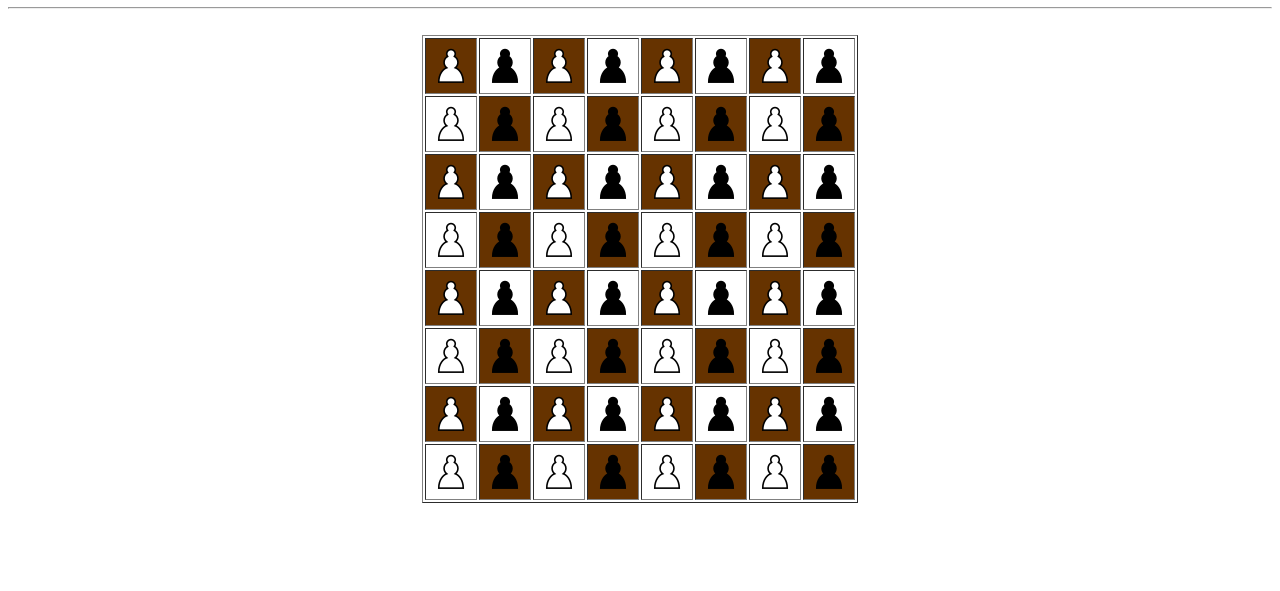
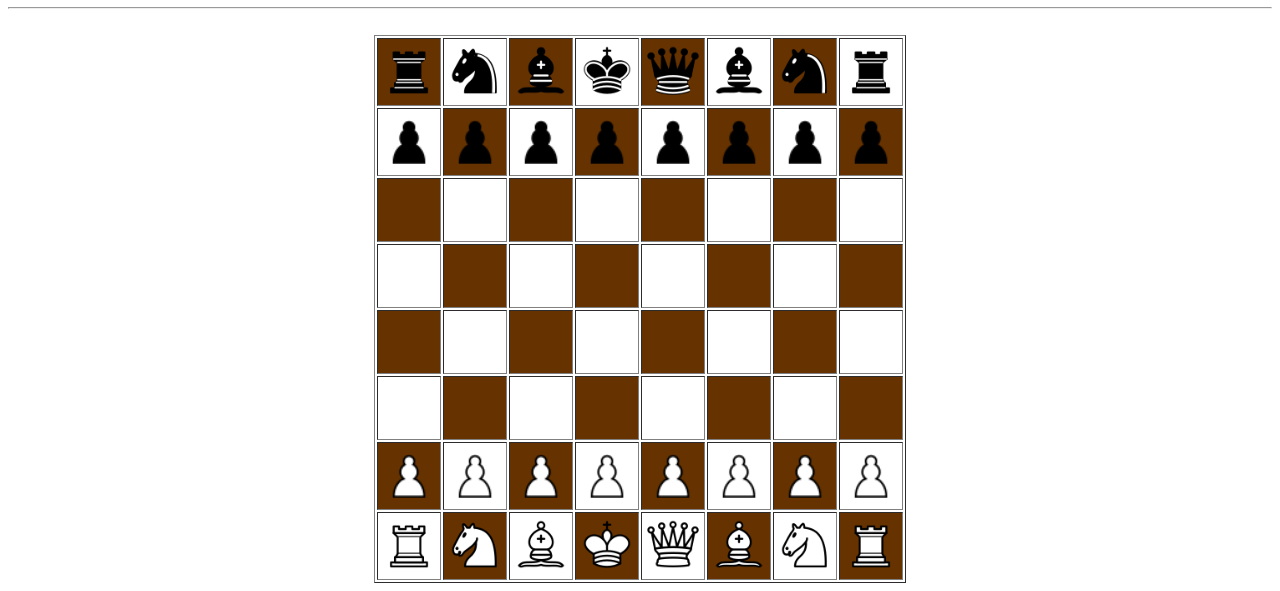
Before and after one commit to DieBarRo/tableroajedrez, a plain HTML site: page index.html in a window 1280 px wide. Shown: the part 229-820 px from the top of the page. Drawn offline with Linux system fonts and the light colour scheme.

Commit message:
feat: :sparkles: finished chess board index

```diff
--- a/index.html
+++ b/index.html
@@ -22,210 +22,210 @@
     <table style="margin: auto;" border="1">
         <tr>
             <td bgcolor="#663300">
-                <a href="" ><img src="images/peon.png" alt=""></a>
+                <a href="" ><img src="images/torreNegro.png" alt="" width="60" height="60"></a>
             </td>
             <td>
-                <a href="" ><img src="images/peonNegro.png" alt=""></a>
+                <a href="" ><img src="images/caballoNegro.png" alt="" width="60" height="60"></a>
             </td>
             <td bgcolor="#663300">
-                <a href="" ><img src="images/peon.png" alt=""></a>
+                <a href="" ><img src="images/alfilNegro.png" alt="" width="60" height="60"></a>
             </td>
             <td>
-                <a href="" ><img src="images/peonNegro.png" alt=""></a>
+                <a href="" ><img src="images/reyNegro.png" alt="" width="60" height="60"></a>
             </td>
             <td bgcolor="#663300">
-                <a href="" ><img src="images/peon.png" alt=""></a>
+                <a href="" ><img src="images/reinaNegro.png" alt="" width="60" height="60"></a>
             </td>
             <td>
-                <a href="" ><img src="images/peonNegro.png" alt=""></a>
+                <a href="" ><img src="images/alfilNegro.png" alt="" width="60" height="60"></a>
             </td>
             <td bgcolor="#663300">
-                <a href="" ><img src="images/peon.png" alt=""></a>
+                <a href="" ><img src="images/caballoNegro.png" alt="" width="60" height="60"></a>
             </td>
             <td>
-                <a href="" ><img src="images/peonNegro.png" alt=""></a>
+                <a href="" ><img src="images/torreNegro.png" alt="" width="60" height="60"></a>
             </td>
         </tr>
         <tr>
-            <td>
-                <a href="" ><img src="images/peon.png" alt=""></a>
+            <td width="60" height="60">
+                <a href="" ><img src="images/peonNegro.png" alt="" width="60" height="60"></a>
             </td>
             <td bgcolor="#663300">
-                <a href="" ><img src="images/peonNegro.png" alt=""></a>
+                <a href="" ><img src="images/peonNegro.png" alt="" width="60" height="60"></a>
             </td>
             <td>
-                <a href="" ><img src="images/peon.png" alt=""></a>
+                <a href="" ><img src="images/peonNegro.png" alt="" width="60" height="60"></a>
             </td>
             <td bgcolor="#663300">
-                <a href="" ><img src="images/peonNegro.png" alt=""></a>
+                <a href="" ><img src="images/peonNegro.png" alt="" width="60" height="60"></a>
             </td>
             <td>
-                <a href="" ><img src="images/peon.png" alt=""></a>
+                <a href="" ><img src="images/peonNegro.png" alt="" width="60" height="60"></a>
             </td>
             <td bgcolor="#663300">
-                <a href="" ><img src="images/peonNegro.png" alt=""></a>
+                <a href="" ><img src="images/peonNegro.png" alt="" width="60" height="60"></a>
             </td>
             <td>
-                <a href="" ><img src="images/peon.png" alt=""></a>
+                <a href="" ><img src="images/peonNegro.png" alt="" width="60" height="60"></a>
             </td>
             <td  bgcolor="#663300">
-                <a href="" ><img src="images/peonNegro.png" alt=""></a>
+                <a href="" ><img src="images/peonNegro.png" alt="" width="60" height="60"></a>
+            </td>
+        </tr>
+        <tr>
+            <td bgcolor="#663300" width="60" height="60">
+                <a href="" ><img src="images/peon.png" alt="" hidden="true"></a>
+            </td>
+            <td width="60" height="60">
+                <a href="" ><img src="images/peonNegro.png" alt="" hidden="true"></a>
+            </td>
+            <td bgcolor="#663300" width="60" height="60">
+                <a href="" ><img src="images/peon.png" alt="" hidden="true"></a>
+            </td>
+            <td width="60" height="60">
+                <a href="" ><img src="images/peonNegro.png" alt="" hidden="true"></a>
+            </td>
+            <td bgcolor="#663300" width="60" height="60">
+                <a href="" ><img src="images/peon.png" alt="" hidden="true"></a>
+            </td>
+            <td width="60" height="60">
+                <a href="" ><img src="images/peonNegro.png" alt="" hidden="true"></a>
+            </td>
+            <td bgcolor="#663300" width="60" height="60">
+                <a href="" ><img src="images/peon.png" alt="" hidden="true"></a>
+            </td>
+            <td width="60" height="60">
+                <a href="" ><img src="images/peonNegro.png" alt="" hidden="true"></a>
+            </td>
+        </tr>
+        <tr>
+            <td width="60" height="60">
+                <a href="" ><img src="images/peon.png" alt="" hidden = true></a>
+            </td>
+            <td bgcolor="#663300" width="60" height="60">
+                <a href="" ><img src="images/peonNegro.png" alt="" hidden = true></a>
+            </td>
+            <td width="60" height="60">
+                <a href="" ><img src="images/peon.png" alt="" hidden = true></a>
+            </td>
+            <td bgcolor="#663300" width="60" height="60">
+                <a href="" ><img src="images/peonNegro.png" alt="" hidden = true></a>
+            </td>
+            <td width="60" height="60">
+                <a href="" ><img src="images/peon.png" alt="" hidden = true></a>
+            </td>
+            <td bgcolor="#663300" width="60" height="60">
+                <a href="" ><img src="images/peonNegro.png" alt="" hidden = true></a>
+            </td>
+            <td width="60" height="60">
+                <a href="" ><img src="images/peon.png" alt="" hidden = true></a>
+            </td>
+            <td  bgcolor="#663300" width="60" height="60">
+                <a href="" ><img src="images/peonNegro.png" alt="" hidden = true></a>
+            </td>
+        </tr>
+        <tr>
+            <td bgcolor="#663300" width="60" height="60">
+                <a href="" ><img src="images/peon.png" alt="" hidden="true"></a>
+            </td>
+            <td width="60" height="60">
+                <a href="" ><img src="images/peonNegro.png" alt="" hidden="true"></a>
+            </td>
+            <td bgcolor="#663300" width="60" height="60">
+                <a href="" ><img src="images/peon.png" alt="" hidden="true"></a>
+            </td>
+            <td width="60" height="60">
+                <a href="" ><img src="images/peonNegro.png" alt="" hidden="true"></a>
+            </td>
+            <td bgcolor="#663300" width="60" height="60">
+                <a href="" ><img src="images/peon.png" alt="" hidden="true"></a>
+            </td>
+            <td width="60" height="60">
+                <a href="" ><img src="images/peonNegro.png" alt="" hidden="true"></a>
+            </td>
+            <td bgcolor="#663300" width="60" height="60">
+                <a href="" ><img src="images/peon.png" alt="" hidden="true"></a>
+            </td>
+            <td width="60" height="60">
+                <a href="" ><img src="images/peonNegro.png" alt="" hidden="true"></a>
+            </td>
+        </tr>
+        <tr>
+            <td width="60" height="60">
+                <a href="" ><img src="images/peon.png" alt="" hidden = true></a>
+            </td>
+            <td bgcolor="#663300" width="60" height="60">
+                <a href="" ><img src="images/peonNegro.png" alt="" hidden = true></a>
+            </td>
+            <td width="60" height="60">
+                <a href="" ><img src="images/peon.png" alt="" hidden = true></a>
+            </td>
+            <td bgcolor="#663300" width="60" height="60">
+                <a href="" ><img src="images/peonNegro.png" alt="" hidden = true></a>
+            </td>
+            <td width="60" height="60">
+                <a href="" ><img src="images/peon.png" alt="" hidden = true></a>
+            </td>
+            <td bgcolor="#663300" width="60" height="60">
+                <a href="" ><img src="images/peonNegro.png" alt="" hidden = true></a>
+            </td>
+            <td width="60" height="60">
+                <a href="" ><img src="images/peon.png" alt="" hidden = true></a>
+            </td>
+            <td  bgcolor="#663300" width="60" height="60">
+                <a href="" ><img src="images/peonNegro.png" alt="" hidden = true></a>
             </td>
         </tr>
         <tr>
             <td bgcolor="#663300">
-                <a href="" ><img src="images/peon.png" alt=""></a>
+                <a href="" ><img src="images/peon.png" alt="" width="60" height="60"></a>
             </td>
             <td>
-                <a href="" ><img src="images/peonNegro.png" alt=""></a>
+                <a href="" ><img src="images/peon.png" alt="" width="60" height="60"></a>
             </td>
             <td bgcolor="#663300">
-                <a href="" ><img src="images/peon.png" alt=""></a>
+                <a href="" ><img src="images/peon.png" alt="" width="60" height="60"></a>
             </td>
             <td>
-                <a href="" ><img src="images/peonNegro.png" alt=""></a>
+                <a href="" ><img src="images/peon.png" alt="" width="60" height="60"></a>
             </td>
             <td bgcolor="#663300">
-                <a href="" ><img src="images/peon.png" alt=""></a>
+                <a href="" ><img src="images/peon.png" alt="" width="60" height="60"></a>
             </td>
             <td>
-                <a href="" ><img src="images/peonNegro.png" alt=""></a>
+                <a href="" ><img src="images/peon.png" alt="" width="60" height="60"></a>
             </td>
             <td bgcolor="#663300">
-                <a href="" ><img src="images/peon.png" alt=""></a>
+                <a href="" ><img src="images/peon.png" alt="" width="60" height="60"></a>
             </td>
             <td>
-                <a href="" ><img src="images/peonNegro.png" alt=""></a>
+                <a href="" ><img src="images/peon.png" alt="" width="60" height="60"></a>
             </td>
         </tr>
         <tr>
-            <td>
-                <a href="" ><img src="images/peon.png" alt=""></a>
+            <td width="60" height="60">
+                <a href="" ><img src="images/torre.png" alt="" width="60" height="60"></a>
             </td>
             <td bgcolor="#663300">
-                <a href="" ><img src="images/peonNegro.png" alt=""></a>
+                <a href="" ><img src="images/caballo.png" alt="" width="60" height="60"></a>
             </td>
             <td>
-                <a href="" ><img src="images/peon.png" alt=""></a>
+                <a href="" ><img src="images/alfil.png" alt="" width="60" height="60"></a>
             </td>
             <td bgcolor="#663300">
-                <a href="" ><img src="images/peonNegro.png" alt=""></a>
+                <a href="" ><img src="images/rey.png" alt="" width="60" height="60"></a>
             </td>
             <td>
-                <a href="" ><img src="images/peon.png" alt=""></a>
+                <a href="" ><img src="images/reina.png" alt="" width="60" height="60"></a>
             </td>
             <td bgcolor="#663300">
-                <a href="" ><img src="images/peonNegro.png" alt=""></a>
+                <a href="" ><img src="images/alfil.png" alt="" width="60" height="60"></a>
             </td>
             <td>
-                <a href="" ><img src="images/peon.png" alt=""></a>
+                <a href="" ><img src="images/caballo.png" alt="" width="60" height="60"></a>
             </td>
             <td  bgcolor="#663300">
-                <a href="" ><img src="images/peonNegro.png" alt=""></a>
-            </td>
-        </tr>
-        <tr>
-            <td bgcolor="#663300">
-                <a href="" ><img src="images/peon.png" alt=""></a>
-            </td>
-            <td>
-                <a href="" ><img src="images/peonNegro.png" alt=""></a>
-            </td>
-            <td bgcolor="#663300">
-                <a href="" ><img src="images/peon.png" alt=""></a>
-            </td>
-            <td>
-                <a href="" ><img src="images/peonNegro.png" alt=""></a>
-            </td>
-            <td bgcolor="#663300">
-                <a href="" ><img src="images/peon.png" alt=""></a>
-            </td>
-            <td>
-                <a href="" ><img src="images/peonNegro.png" alt=""></a>
-            </td>
-            <td bgcolor="#663300">
-                <a href="" ><img src="images/peon.png" alt=""></a>
-            </td>
-            <td>
-                <a href="" ><img src="images/peonNegro.png" alt=""></a>
-            </td>
-        </tr>
-        <tr>
-            <td>
-                <a href="" ><img src="images/peon.png" alt=""></a>
-            </td>
-            <td bgcolor="#663300">
-                <a href="" ><img src="images/peonNegro.png" alt=""></a>
-            </td>
-            <td>
-                <a href="" ><img src="images/peon.png" alt=""></a>
-            </td>
-            <td bgcolor="#663300">
-                <a href="" ><img src="images/peonNegro.png" alt=""></a>
-            </td>
-            <td>
-                <a href="" ><img src="images/peon.png" alt=""></a>
-            </td>
-            <td bgcolor="#663300">
-                <a href="" ><img src="images/peonNegro.png" alt=""></a>
-            </td>
-            <td>
-                <a href="" ><img src="images/peon.png" alt=""></a>
-            </td>
-            <td  bgcolor="#663300">
-                <a href="" ><img src="images/peonNegro.png" alt=""></a>
-            </td>
-        </tr>
-        <tr>
-            <td bgcolor="#663300">
-                <a href="" ><img src="images/peon.png" alt=""></a>
-            </td>
-            <td>
-                <a href="" ><img src="images/peonNegro.png" alt=""></a>
-            </td>
-            <td bgcolor="#663300">
-                <a href="" ><img src="images/peon.png" alt=""></a>
-            </td>
-            <td>
-                <a href="" ><img src="images/peonNegro.png" alt=""></a>
-            </td>
-            <td bgcolor="#663300">
-                <a href="" ><img src="images/peon.png" alt=""></a>
-            </td>
-            <td>
-                <a href="" ><img src="images/peonNegro.png" alt=""></a>
-            </td>
-            <td bgcolor="#663300">
-                <a href="" ><img src="images/peon.png" alt=""></a>
-            </td>
-            <td>
-                <a href="" ><img src="images/peonNegro.png" alt=""></a>
-            </td>
-        </tr>
-        <tr>
-            <td>
-                <a href="" ><img src="images/peon.png" alt=""></a>
-            </td>
-            <td bgcolor="#663300">
-                <a href="" ><img src="images/peonNegro.png" alt=""></a>
-            </td>
-            <td>
-                <a href="" ><img src="images/peon.png" alt=""></a>
-            </td>
-            <td bgcolor="#663300">
-                <a href="" ><img src="images/peonNegro.png" alt=""></a>
-            </td>
-            <td>
-                <a href="" ><img src="images/peon.png" alt=""></a>
-            </td>
-            <td bgcolor="#663300">
-                <a href="" ><img src="images/peonNegro.png" alt=""></a>
-            </td>
-            <td>
-                <a href="" ><img src="images/peon.png" alt=""></a>
-            </td>
-            <td  bgcolor="#663300">
-                <a href="" ><img src="images/peonNegro.png" alt=""></a>
+                <a href="" ><img src="images/torre.png" alt="" width="60" height="60"></a>
             </td>
         </tr>
     </table>
```
Also changed, not shown: images/alfil.png (added), images/alfilNegro.png (added), images/caballo.png (added), images/caballoNegro.png (added), images/reina.png (added), images/reinaNegro.png (added), images/rey.png (added), images/reyNegro.png (added), images/torre.png (added), images/torreNegro.png (added).
